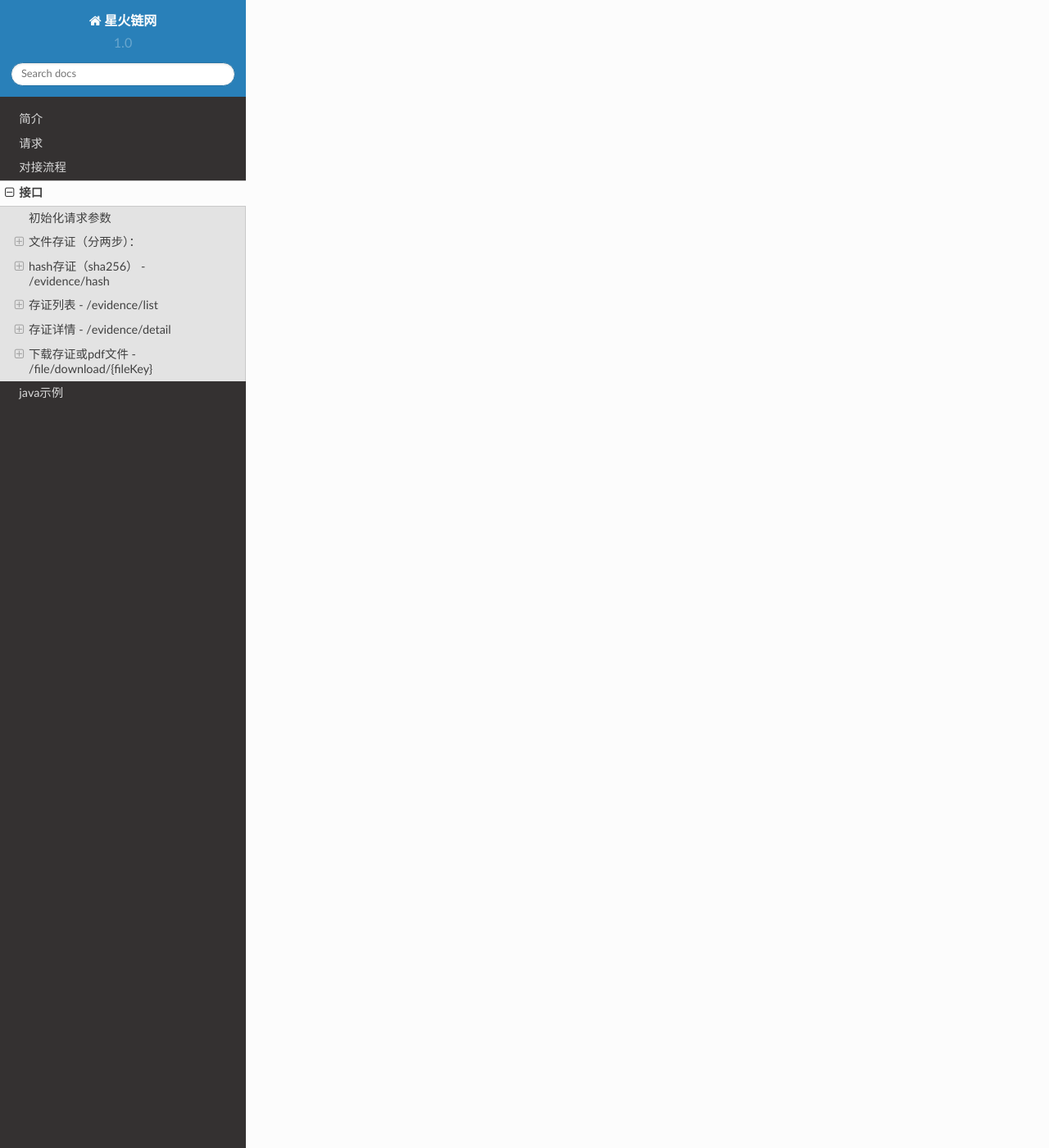
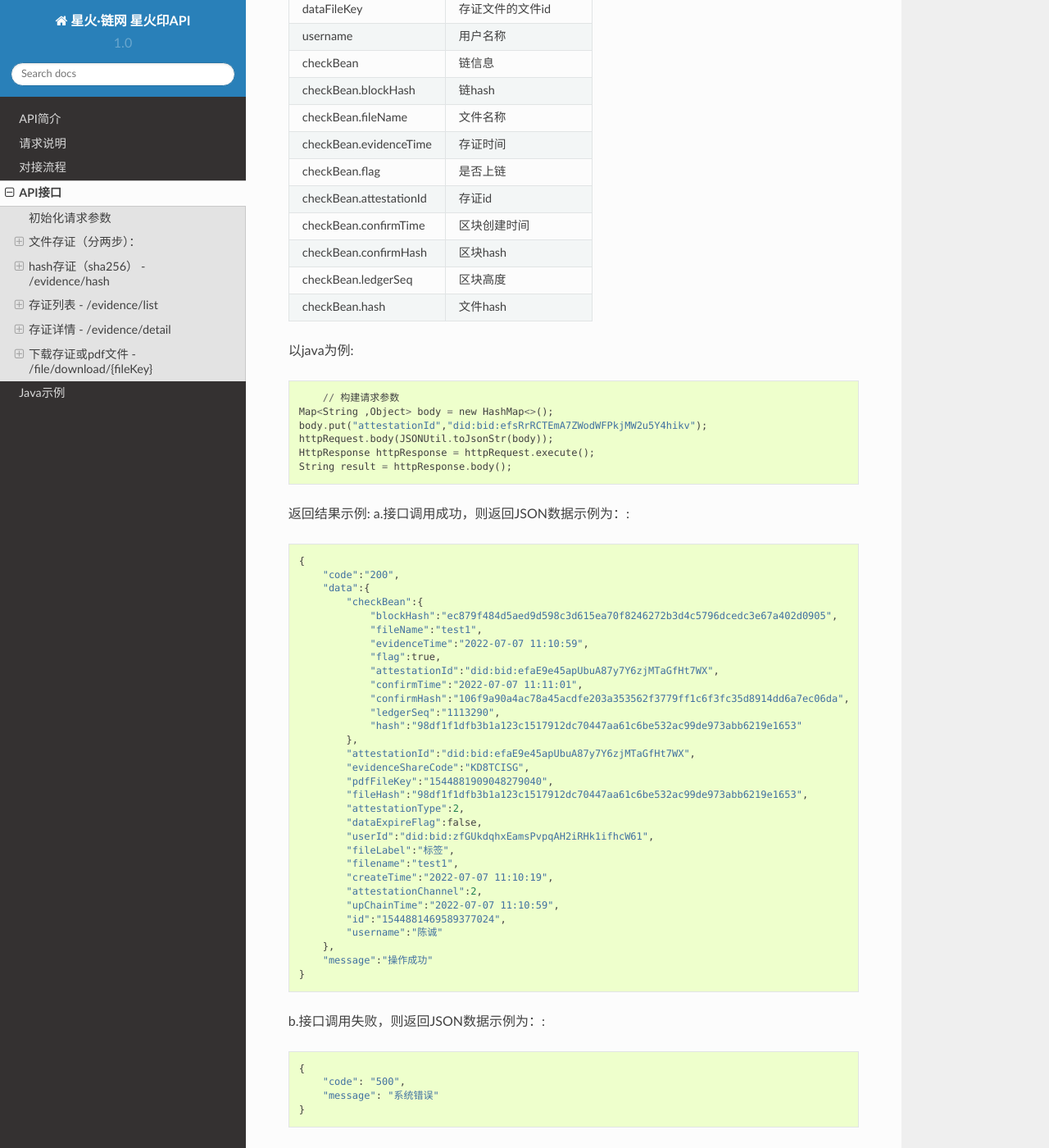
Before and after one commit to kurohayan/xhy-docs, a Sphinx documentation site: the page built from docs/api.rst, in a window 1280 px wide and 1400 px high, scrolled down 7290 px. Shown: the whole window at 82% size. Built offline with Sphinx 7.4.7 and the Read the Docs theme 2.0.0, drawn with Linux system fonts in a browser that asks for light colours; some of the changed text lies outside the part shown.

Commit message:
文档修改

```diff
--- a/docs/api.rst
+++ b/docs/api.rst
@@ -21,7 +21,7 @@
 上传文件 - /file/upload
 ^^^^^^^^^^^^^^^^^^^^^^^^^^^^^^
 
-客户可以通过该接口上传文件并获取文件id，文件未存证时会有使用期限。
+客户可以通过该接口上传文件并获取文件id，文档类文件最大限制150M，图片类文件最大10M，音频和视频类文件最大550M，文件未存证时数据会在存储7天后删除。
 
 form-data
 ::::::::::::
@@ -50,12 +50,29 @@
     HttpResponse httpResponse = httpRequest.execute();
     String result = httpResponse.body();
 
+返回结果示例:
+a.接口调用成功，则返回JSON数据示例为：::
+
+    {
+        "code": "200",
+        "data": {
+            "fileKey": "1544567382363930624"
+        },
+        "message": "操作成功"
+    }
+
+b.接口调用失败，则返回JSON数据示例为：::
+
+    {
+        "code": "1001",
+        "message": "fileLabel文件标签不能为空"
+    }
 
 文件存证 - /evidence/file
 ^^^^^^^^^^^^^^^^^^^^^^^^^^^^^^
 用户进行文件存证
 
-json
+请求参数
 ::::::::::::
 
 =================  ======================================= ================
@@ -93,12 +110,32 @@
     HttpResponse httpResponse = httpRequest.execute();
     String result = httpResponse.body();
 
+返回结果示例:
+a.接口调用成功，则返回JSON数据示例为：::
+
+    {
+        "code":"200",
+        "data":[
+            {
+                "attestationId":"did:bid:ef23cydtVMQit888kfwqrZAJCccet2qQM",
+                "id":"1544567382363930624"
+            }
+        ],
+        "message":"操作成功"
+    }
+
+b.接口调用失败，则返回JSON数据示例为：::
+
+    {
+        "code": "500",
+        "message": "文件类型不支持"
+    }
 
 hash存证（sha256） - /evidence/hash
 ------------------------------------
 用户进行hash存证。
 
-json
+请求参数
 ^^^^^^^^^^^^^^^
 =================  ======================================= ================
 参数名 				描述                                    是否可选
@@ -137,13 +174,33 @@
     HttpResponse httpResponse = httpRequest.execute();
     String result = httpResponse.body();
 
+返回结果示例:
+a.接口调用成功，则返回JSON数据示例为：::
+
+    {
+        "code":"200",
+        "data":[
+            {
+                "attestationId":"did:bid:efaE9e45apUbuA87y7Y6zjMTaGfHt7WX",
+                "hash":"98df1f1dfb3b1a123c1517912dc70447aa61c6be532ac99de973abb6219e1653"
+            }
+        ],
+        "message":"操作成功"
+    }
+
+b.接口调用失败，则返回JSON数据示例为：::
+
+    {
+        "code":"1010",
+        "message":"请输入正确格式的文件hash值"
+    }
 
 存证列表 - /evidence/list
 ----------------------
 
 获取存证列表
 
-json
+请求参数
 ^^^^^^^^^^^^^^^
 =================  ============================================ ============
 参数名 				描述                                          是否可选
@@ -197,13 +254,61 @@
     HttpResponse httpResponse = httpRequest.execute();
     String result = httpResponse.body();
 
+返回结果示例:
+a.接口调用成功，则返回JSON数据示例为：::
+
+    {
+        "code":"200",
+        "data":{
+            "totalPage":"1",
+            "pageSize":"10",
+            "rows":[
+                {
+                    "evidenceChannel":2,
+                    "attestationId":"did:bid:efaE9e45apUbuA87y7Y6zjMTaGfHt7WX",
+                    "fileHash":"98df1f1dfb3b1a123c1517912dc70447aa61c6be532ac99de973abb6219e1653",
+                    "userId":"did:bid:zfGUkdqhxEamsPvpqAH2iRHk1ifhcW61",
+                    "fileLabel":"标签",
+                    "filename":"test1",
+                    "createTime":"2022-07-07 11:10:19",
+                    "evidenceType":2,
+                    "upChainTime":"2022-07-07 11:10:59",
+                    "state":4,
+                    "username":"陈诚"
+                },
+                {
+                    "evidenceChannel":2,
+                    "attestationId":"did:bid:ef23cydtVMQit888kfwqrZAJCccet2qQM",
+                    "fileHash":"46d1f4f65279641891c13eb1cfba0f4a93cdd1c9e5d7cca31cd1860dbe7ca463",
+                    "userId":"did:bid:zfGUkdqhxEamsPvpqAH2iRHk1ifhcW61",
+                    "fileLabel":"标签",
+                    "filename":"背景图.png",
+                    "fileSize":"1306418",
+                    "createTime":"2022-07-07 11:08:51",
+                    "evidenceType":1,
+                    "state":2,
+                    "username":"陈诚"
+                }
+            ],
+            "pageNum":"1",
+            "total":"2"
+        },
+        "message":"操作成功"
+    }
+
+b.接口调用失败，则返回JSON数据示例为：::
+
+    {
+        "code": "500",
+        "message": "系统错误"
+    }
 
 存证详情 - /evidence/detail
 ----------------------
 
 查询存证详情。
 
-json
+请求参数
 ^^^^^^^^^^^^^^^
 
 =================  ======================================= ================
@@ -259,6 +364,47 @@
     HttpResponse httpResponse = httpRequest.execute();
     String result = httpResponse.body();
 
+返回结果示例:
+a.接口调用成功，则返回JSON数据示例为：::
+
+    {
+        "code":"200",
+        "data":{
+            "checkBean":{
+                "blockHash":"ec879f484d5aed9d598c3d615ea70f8246272b3d4c5796dcedc3e67a402d0905",
+                "fileName":"test1",
+                "evidenceTime":"2022-07-07 11:10:59",
+                "flag":true,
+                "attestationId":"did:bid:efaE9e45apUbuA87y7Y6zjMTaGfHt7WX",
+                "confirmTime":"2022-07-07 11:11:01",
+                "confirmHash":"106f9a90a4ac78a45acdfe203a353562f3779ff1c6f3fc35d8914dd6a7ec06da",
+                "ledgerSeq":"1113290",
+                "hash":"98df1f1dfb3b1a123c1517912dc70447aa61c6be532ac99de973abb6219e1653"
+            },
+            "attestationId":"did:bid:efaE9e45apUbuA87y7Y6zjMTaGfHt7WX",
+            "evidenceShareCode":"KD8TCISG",
+            "pdfFileKey":"1544881909048279040",
+            "fileHash":"98df1f1dfb3b1a123c1517912dc70447aa61c6be532ac99de973abb6219e1653",
+            "attestationType":2,
+            "dataExpireFlag":false,
+            "userId":"did:bid:zfGUkdqhxEamsPvpqAH2iRHk1ifhcW61",
+            "fileLabel":"标签",
+            "filename":"test1",
+            "createTime":"2022-07-07 11:10:19",
+            "attestationChannel":2,
+            "upChainTime":"2022-07-07 11:10:59",
+            "id":"1544881469589377024",
+            "username":"陈诚"
+        },
+        "message":"操作成功"
+    }
+
+b.接口调用失败，则返回JSON数据示例为：::
+
+    {
+        "code": "500",
+        "message": "系统错误"
+    }
 
 下载存证或pdf文件 - /file/download/{fileKey}
 --------------------------------------------------------------
@@ -295,3 +441,15 @@
         }
         byte[] bytes = httpResponse.bodyBytes();
         IoUtil.write(new FileOutputStream("/tmp/" + fileName),true,bytes);
+
+返回结果示例:
+a.接口调用成功，则返回文件流：::
+
+    byte[]
+
+b.接口调用失败，则返回JSON数据示例为：::
+
+    {
+        "code": "2001",
+        "message": "文件不存在"
+    }
--- a/docs/conf.py
+++ b/docs/conf.py
@@ -49,8 +49,8 @@
 master_doc = 'index'
 
 # General information about the project.
-project = u'星火链网'
-copyright = u'2022, 星火链网'
+project = u'星火·链网 星火印API'
+copyright = u'2022, 星火·链网 星火印API'
 author = u'bitfactory.cn'
 
 # The version info for the project you're documenting, acts as replacement for
--- a/docs/introduction.rst
+++ b/docs/introduction.rst
@@ -1,4 +1,6 @@
 简介
 =======
 
-欢迎使用星火链网-星火印接口文档。
+欢迎使用星火·链网 星火印API接口文档。
+1、本文档用于指导可信用户使用星火印完成数据上链。
+2、本文档的接口在生产环境中采用HTTPS加密方式请求，在预热和测试环境中则使用HTTP方式请求。
--- a/docs/request.rst
+++ b/docs/request.rst
@@ -1,6 +1,6 @@
 请求
 ==============
-访问星火链网-星火印API需要使用https协议，并进行数字签名。
+访问星火·链网 星火印API需要使用https协议，并进行数字签名。
 
 
 路径
```
Also changed, not shown: docs/index.rst (+5 -5 lines).
